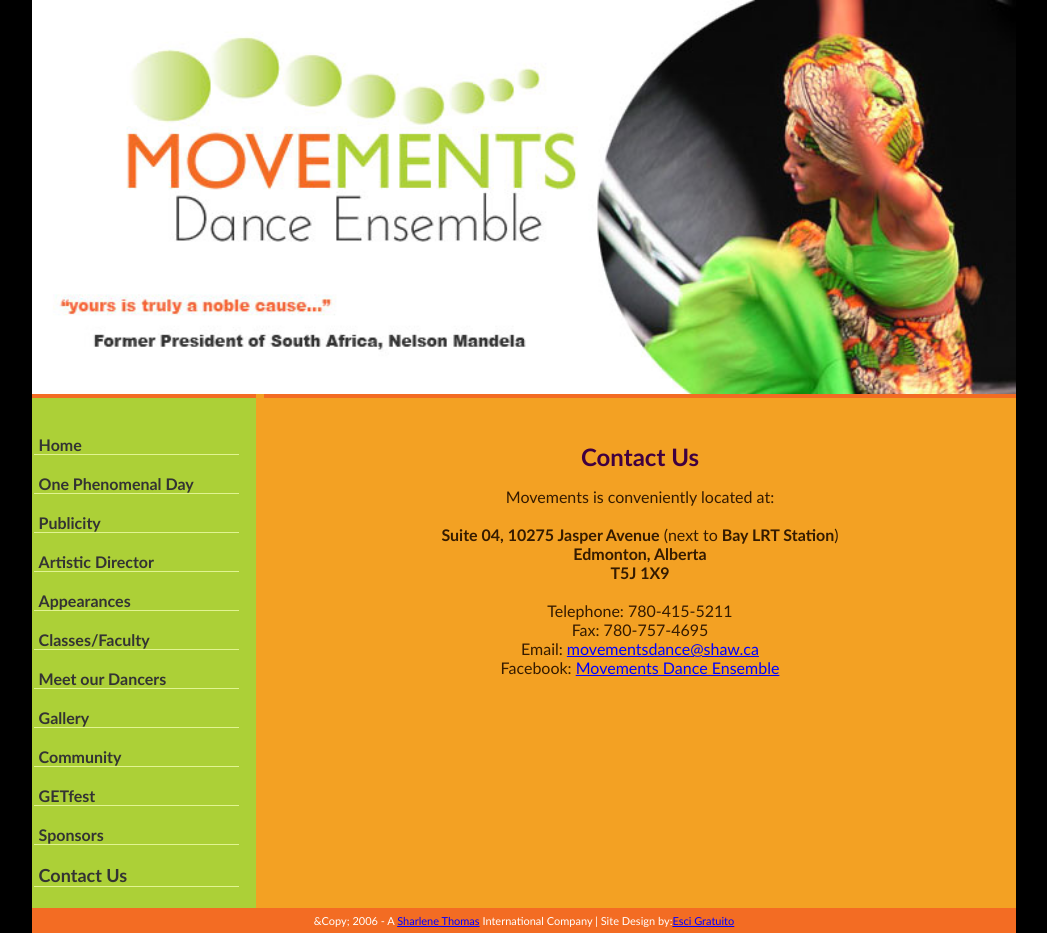
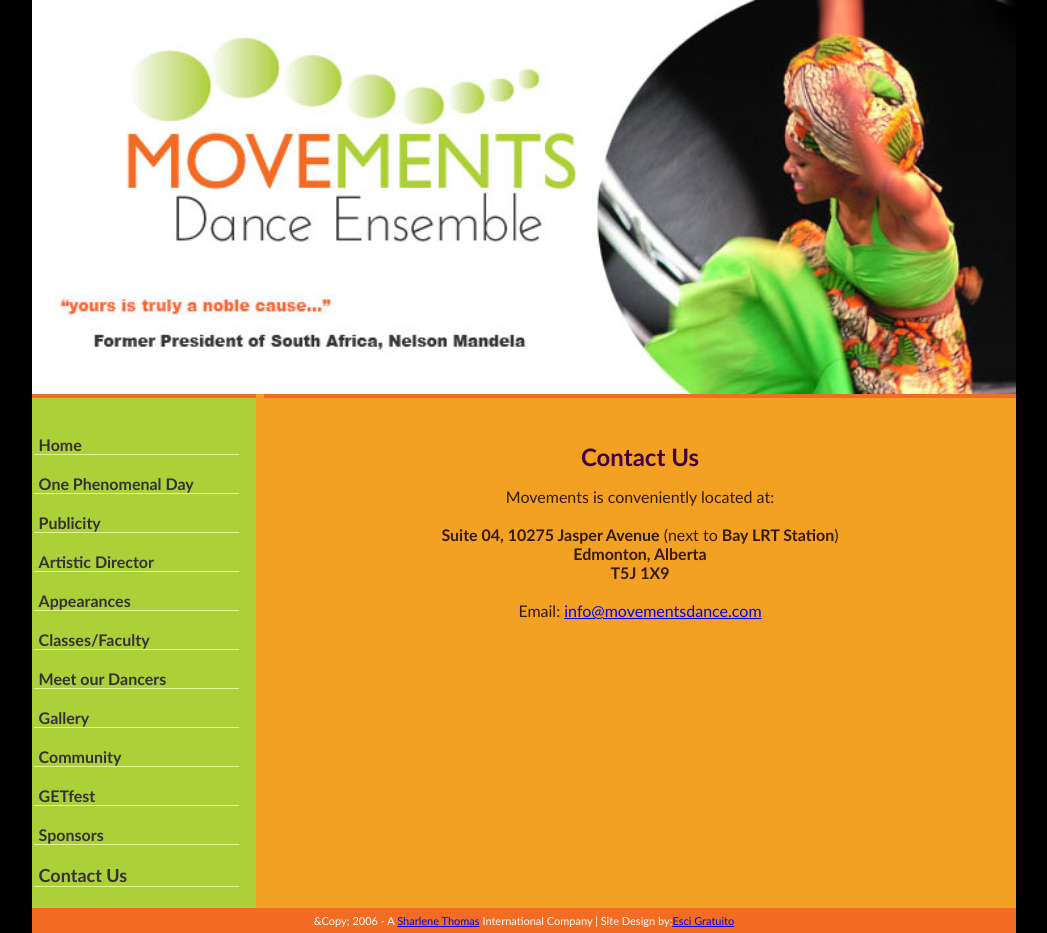
Before and after one commit to rjantoine/movementsdance, a plain HTML site: page movements/contact/index.html in a window 1280 px wide. Shown: the whole page, without its empty margins (116-1163 px from the left). Drawn offline with Linux system fonts and the light colour scheme; files whose address does not match are found by name.

Commit message:
Updated email and removed facebook

```diff
--- a/movements/contact/index.html
+++ b/movements/contact/index.html
@@ -74,11 +74,8 @@
                         <span style="font-weight: bold;">Edmonton, Alberta<br>
       T5J 1X9</span> <br>
                         <br>
-                        Telephone: 780-415-5211<br>
-                        Fax: 780-757-4695<br>
-                        Email: <a href="mailto:movementsdance@shaw.ca">movementsdance@shaw.ca</a><br>
-                        Facebook: <a href="http://www.facebook.com/inbox/?ref=mb#/group.php?gid=88151356344&amp;ref=ts">Movements
-                            Dance Ensemble</a><br></span></p>
+                        Email: <a href="mailto:info@movementsdance.com">info@movementsdance.com</a><br>
+                        </span></p>
                         <br>
                     </div>
         </td>
```
